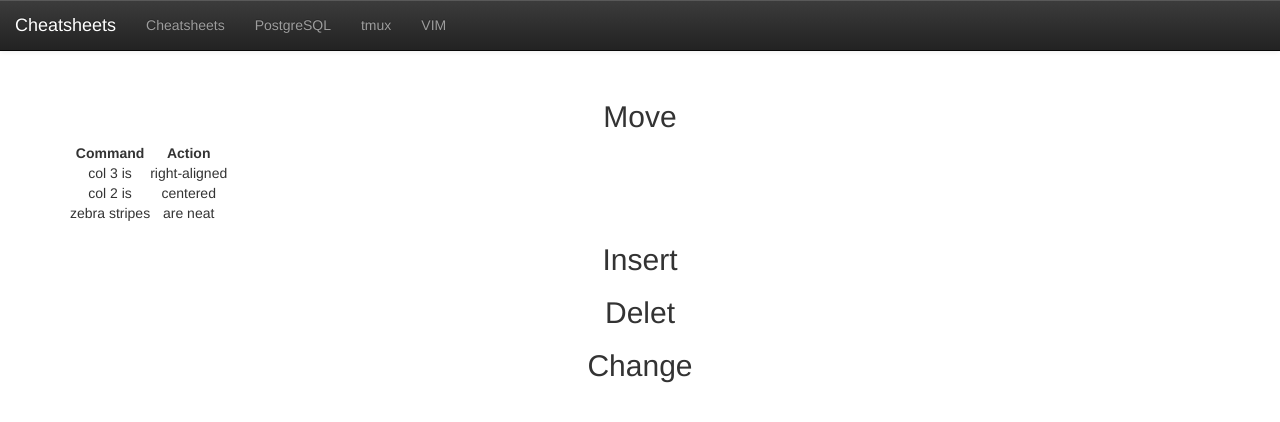
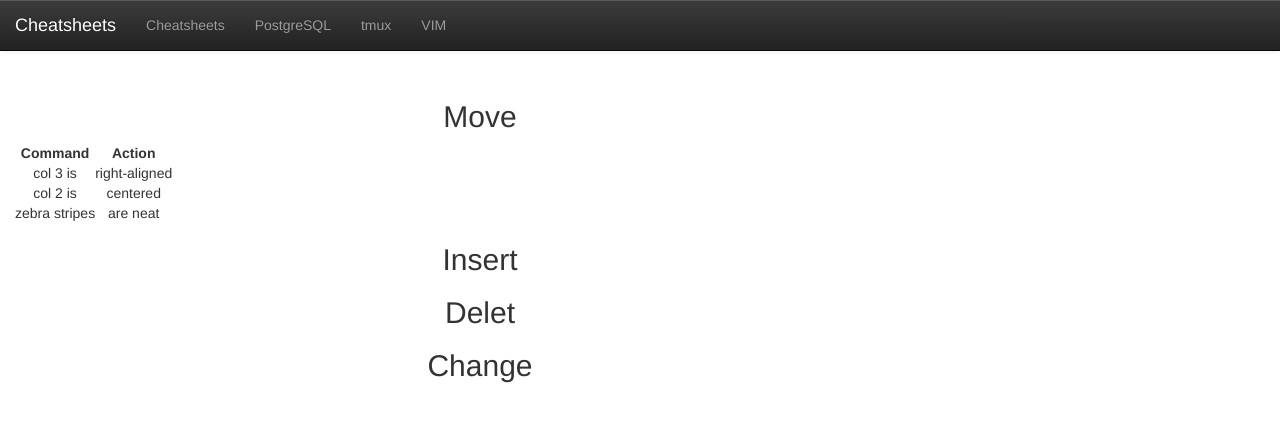
Before and after one commit to glamb/cheatsheets, a Jekyll site: the page built from vim.md, in a window 1280 px wide. Shown: the top 422 px of the page. Built offline with Jekyll 4.4.1, drawn with Linux system fonts in a browser that asks for light colours; nearby versions of some CDN libraries; Markdown is read by kramdown in place of the engine named in the settings.

Commit message:
adding more to vim

```diff
--- a/_layouts/default.html
+++ b/_layouts/default.html
@@ -1,6 +1,6 @@
 {% include head.html %}
 {% include nav.html %}
-    <div class="container bs-docs-container">
+    <div class="col-md-9">
         <main>
             {{ content }}
         </main>
```
